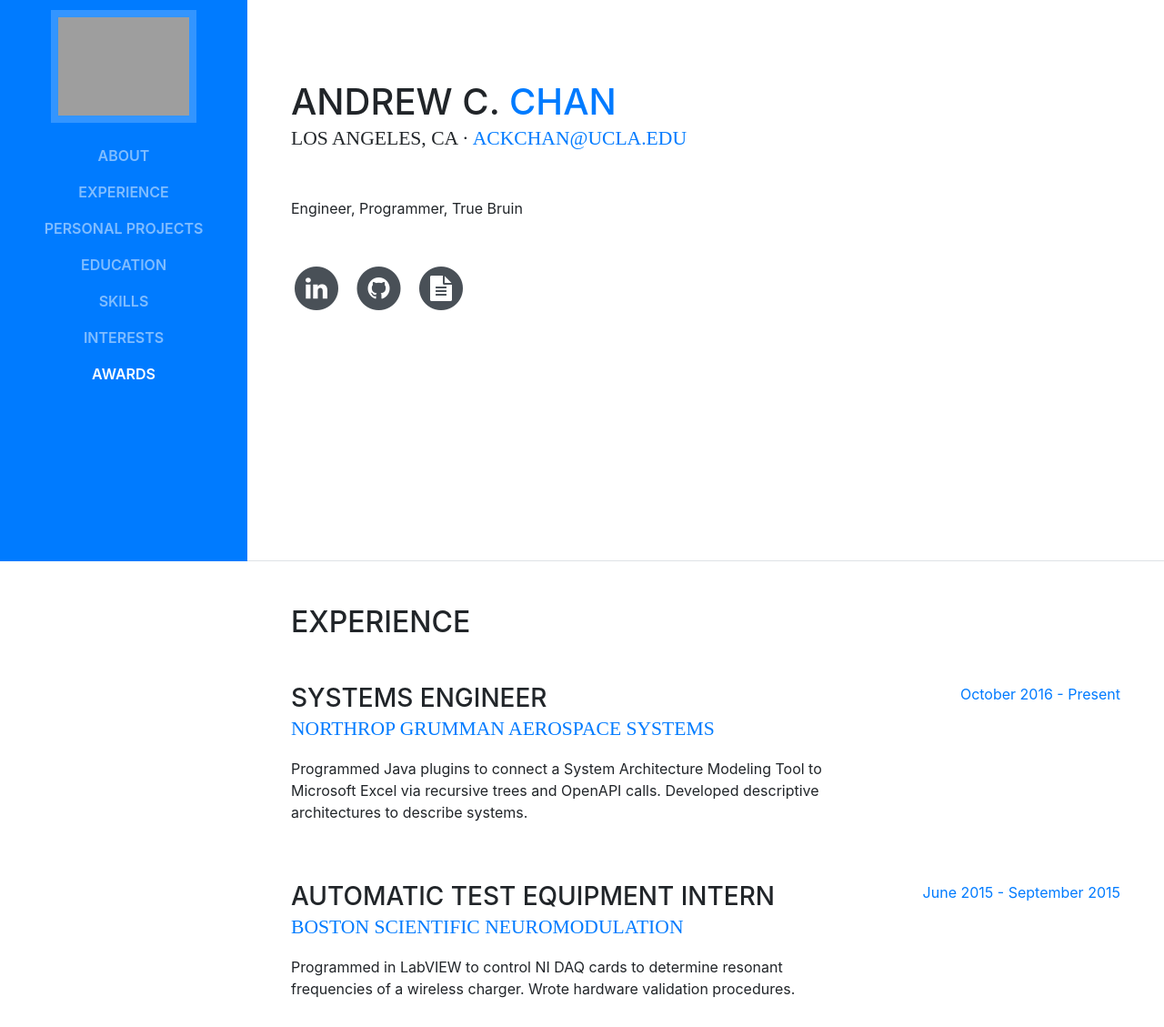
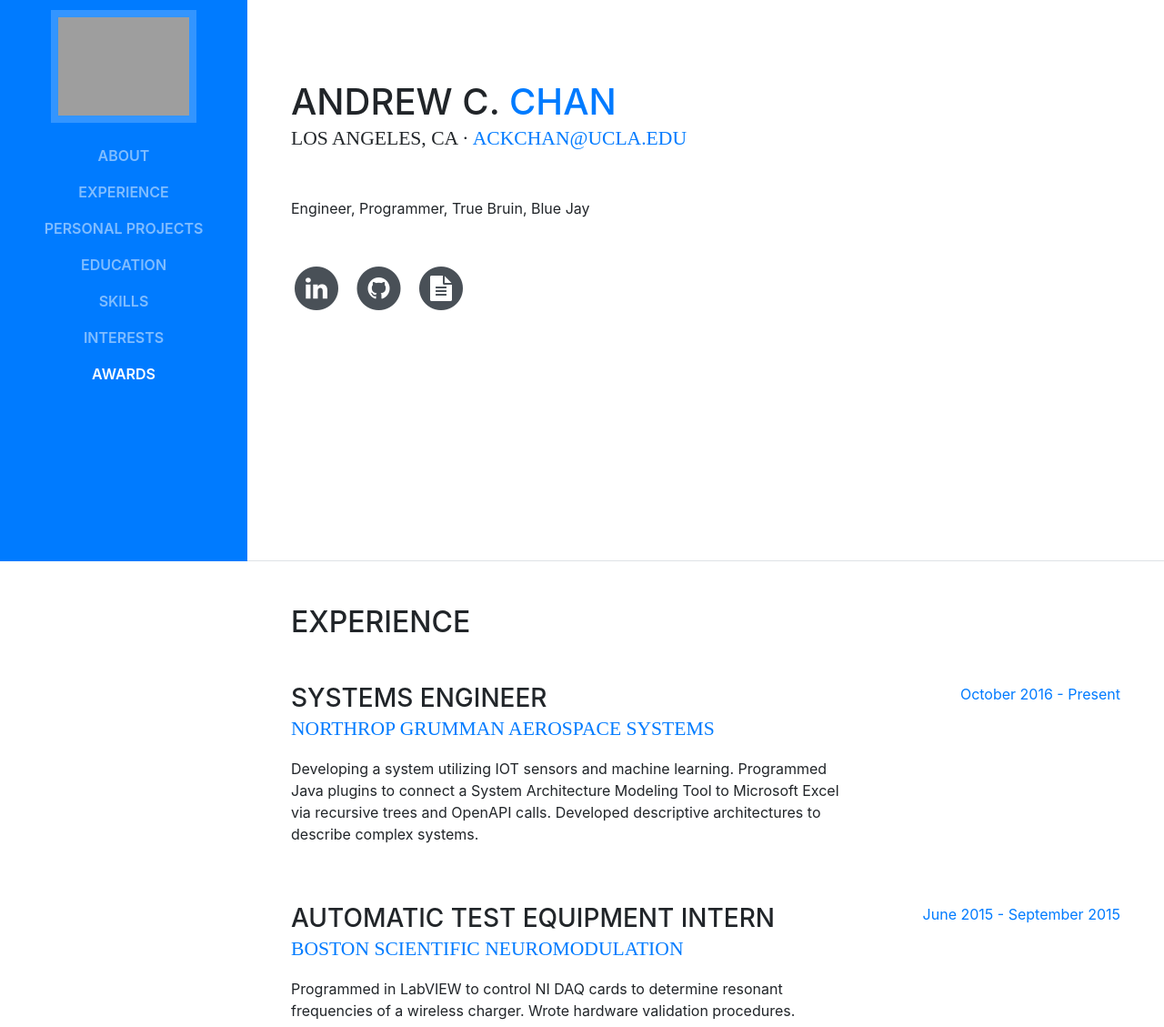
Before and after one commit to andrewcchan/andrewcchan.github.io, a website with bundled scripts: page index.html in a window 1280 px wide. Shown: the part 183-1312 px from the top of the page at 91% size. Built offline with nearby package versions, Linux system fonts and the light colour scheme; grey boxes are pictures that could not be loaded; a web font is replaced by a local one.

Commit message:
Updating ngc text

```diff
--- a/index.html
+++ b/index.html
@@ -73,7 +73,7 @@
           </h1>
           <div class="subheading mb-5">Los Angeles, CA · <a href="mailto:name@email.com">ackchan@ucla.edu</a>
           </div>
-          <p class="mb-5">Engineer, Programmer, True Bruin</p>
+          <p class="mb-5">Engineer, Programmer, True Bruin, Blue Jay</p>
           <ul class="list-inline list-social-icons mb-0">
             <li class="list-inline-item">
               <a href="https://www.linkedin.com/in/andrew-chan-45399b65/">
@@ -111,7 +111,7 @@
             <div class="resume-content mr-auto">
               <h3 class="mb-0">Systems Engineer</h3>
               <div class="subheading mb-3"><a href = "http://www.northropgrumman.com/AboutUs/BusinessSectors/AerospaceSystems/Pages/default.aspx"> Northrop Grumman Aerospace Systems </a> </div>
-              <p>Programmed Java plugins to connect a System Architecture Modeling Tool to Microsoft Excel via recursive trees and OpenAPI calls. Developed descriptive architectures to describe systems.</p>
+              <p>Developing a system utilizing IOT sensors and machine learning. Programmed Java plugins to connect a System Architecture Modeling Tool to Microsoft Excel via recursive trees and OpenAPI calls. Developed descriptive architectures to describe complex systems.</p>
             </div>
             <div class="resume-date text-md-right">
               <span class="text-primary">October 2016 - Present</span>
--- /dev/null
+++ b/notes.txt
@@ -0,0 +1 @@
+Theme from https://startbootstrap.com/
```
